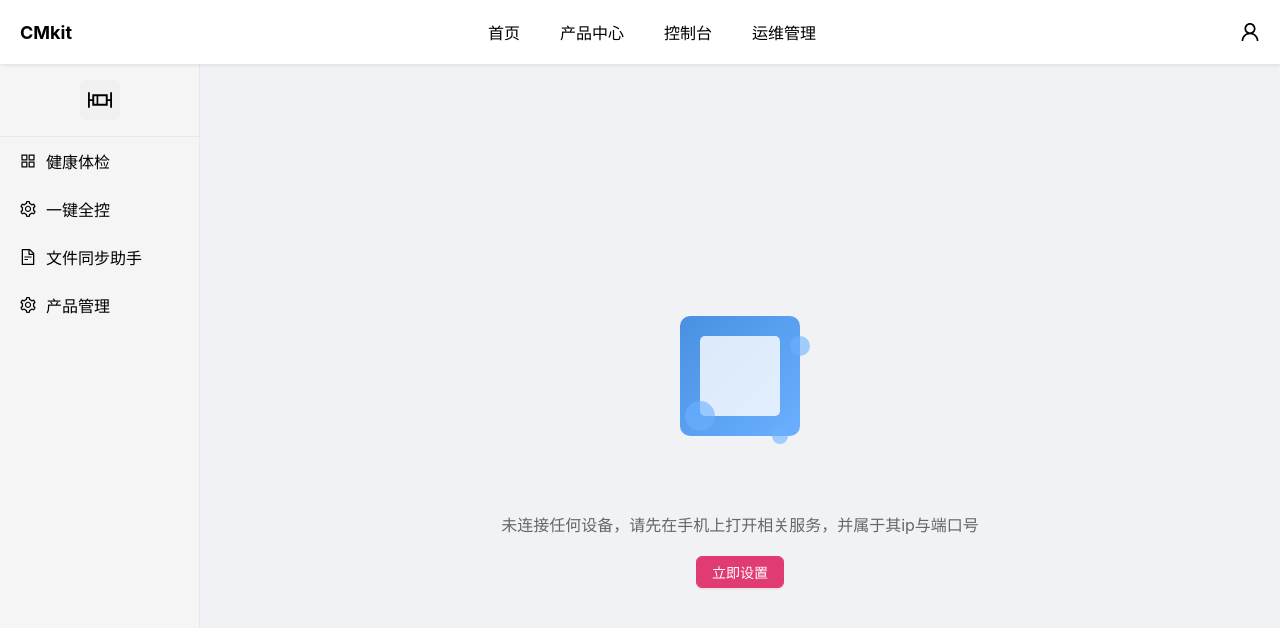
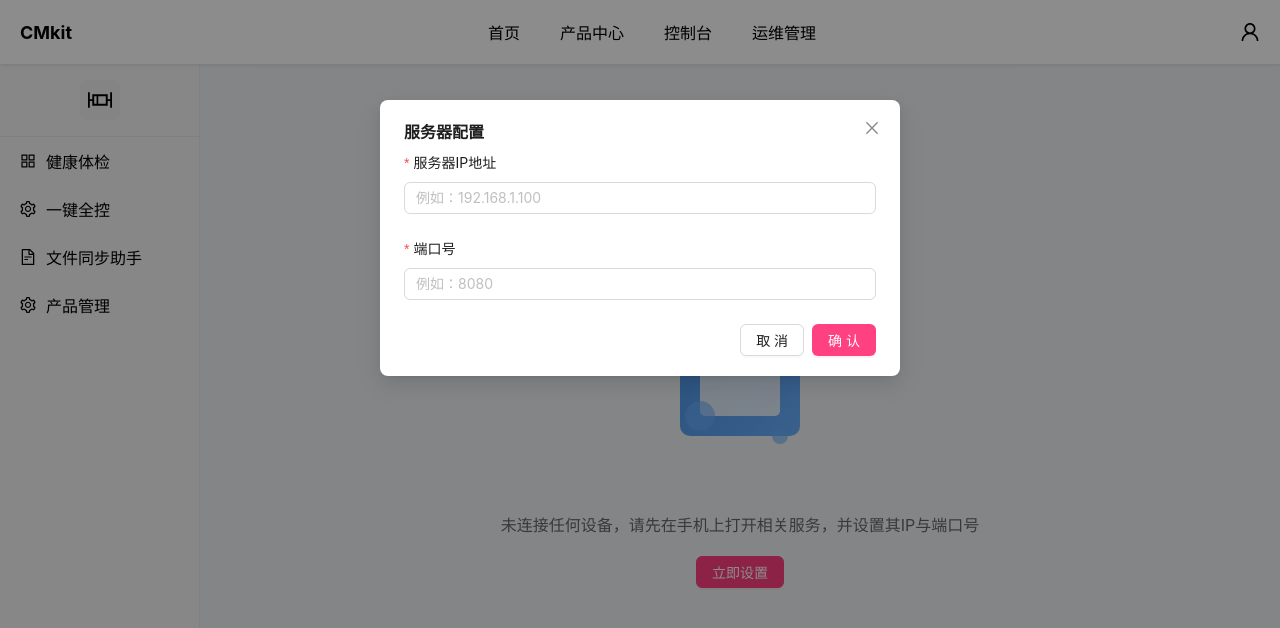
Before and after one commit to moyearzhou/Dokit-Server, a React (Create React App) app: page / in a window 1280 px wide. Both pictures are taken after a click on the button "立即设置". Shown: the top 628 px of the page. Built offline with nearby package versions, Linux system fonts and the light colour scheme.

Commit message:
[feat] 支持用户输入ip地址和端口

```diff
--- a/src/App.js
+++ b/src/App.js
@@ -1,13 +1,16 @@
 import React from 'react';
 import { BrowserRouter as Router } from 'react-router-dom';
 import MainLayout from './components/Layout/MainLayout';
+import { ServerProvider } from './context/ServerContext';
 import './styles/global.css';
 
 function App() {
   return (
-    <Router>
-      <MainLayout />
-    </Router>
+    <ServerProvider>
+      <Router>
+        <MainLayout />
+      </Router>
+    </ServerProvider>
   );
 }
 
--- /dev/null
+++ b/src/components/ConfigDialog/ConfigDialog.jsx
@@ -0,0 +1,79 @@
+import React, { useState } from 'react';
+import { Modal, Form, Input, message } from 'antd';
+import { useServer } from '../../context/ServerContext';
+
+const ConfigDialog = ({ open, onClose }) => {
+  const [form] = Form.useForm();
+  const { updateServerConfig } = useServer();
+  const [loading, setLoading] = useState(false);
+
+  const handleOk = async () => {
+    try {
+      setLoading(true);
+      const values = await form.validateFields();
+      updateServerConfig(values.ip, values.port);
+      message.success('配置已保存');
+      onClose();
+      form.resetFields();
+    } catch (error) {
+      console.error('Validation failed:', error);
+    } finally {
+      setLoading(false);
+    }
+  };
+
+  const handleCancel = () => {
+    form.resetFields();
+    onClose();
+  };
+
+  return (
+    <Modal
+      title="服务器配置"
+      open={open}
+      onOk={handleOk}
+      onCancel={handleCancel}
+      confirmLoading={loading}
+      okText="确认"
+      cancelText="取消"
+    >
+      <Form
+        form={form}
+        layout="vertical"
+        name="serverConfig"
+      >
+        <Form.Item
+          name="ip"
+          label="服务器IP地址"
+          rules={[
+            { required: true, message: '请输入服务器IP地址' },
+            { pattern: /^(?:\d{1,3}\.){3}\d{1,3}$/, message: '请输入有效的IP地址' }
+          ]}
+        >
+          <Input placeholder="例如：192.168.1.100" />
+        </Form.Item>
+
+        <Form.Item
+          name="port"
+          label="端口号"
+          rules={[
+            { required: true, message: '请输入端口号' },
+            { pattern: /^\d+$/, message: '端口号必须是数字' },
+            { validator: (_, value) => {
+                const port = parseInt(value);
+                if (port >= 0 && port <= 65535) {
+                  return Promise.resolve();
+                }
+                return Promise.reject('端口号必须在0-65535之间');
+              }
+            }
+          ]}
+        >
+          <Input placeholder="例如：8080" />
+        </Form.Item>
+      </Form>
+    </Modal>
+  );
+};
+
+export default ConfigDialog;
--- /dev/null
+++ b/src/context/ServerContext.jsx
@@ -0,0 +1,24 @@
+import React, { createContext, useContext, useState } from 'react';
+
+const ServerContext = createContext();
+
+export function useServer() {
+  return useContext(ServerContext);
+}
+
+export function ServerProvider({ children }) {
+  const [serverConfig, setServerConfig] = useState({
+    ip: '',
+    port: ''
+  });
+
+  const updateServerConfig = (ip, port) => {
+    setServerConfig({ ip, port });
+  };
+
+  return (
+    <ServerContext.Provider value={{ serverConfig, updateServerConfig }}>
+      {children}
+    </ServerContext.Provider>
+  );
+}
--- a/src/pages/Dashboard.jsx
+++ b/src/pages/Dashboard.jsx
@@ -1,6 +1,8 @@
-import React from 'react';
+import React, { useState } from 'react';
 import styled from 'styled-components';
 import { Button } from 'antd';
+import ConfigDialog from '../components/ConfigDialog/ConfigDialog';
+import { useServer } from '../context/ServerContext';
 
 const EmptyStateContainer = styled.div`
   display: flex;
@@ -42,11 +44,32 @@ const StyledButton = styled(Button)`
 `;
 
 function Dashboard() {
+  const [isConfigDialogOpen, setIsConfigDialogOpen] = useState(false);
+  const { serverConfig } = useServer();
+
+  const handleOpenDialog = () => {
+    setIsConfigDialogOpen(true);
+  };
+
+  const handleCloseDialog = () => {
+    setIsConfigDialogOpen(false);
+  };
+
   return (
     <EmptyStateContainer>
       <EmptyBox />
-      <EmptyText>未连接任何设备，请先在手机上打开相关服务，并属于其ip与端口号</EmptyText>
-      <StyledButton type="primary">立即设置</StyledButton>
+      <EmptyText>
+        {serverConfig.ip
+          ? `当前连接：${serverConfig.ip}:${serverConfig.port}`
+          : '未连接任何设备，请先在手机上打开相关服务，并设置其IP与端口号'}
+      </EmptyText>
+      <StyledButton type="primary" onClick={handleOpenDialog}>
+        {serverConfig.ip ? '修改设置' : '立即设置'}
+      </StyledButton>
+      <ConfigDialog
+        open={isConfigDialogOpen}
+        onClose={handleCloseDialog}
+      />
     </EmptyStateContainer>
   );
 }
```
